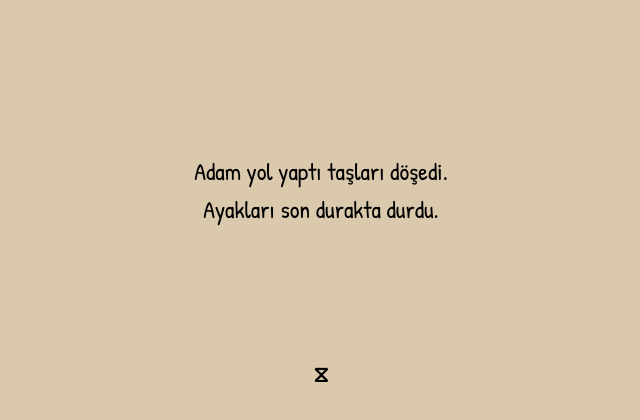
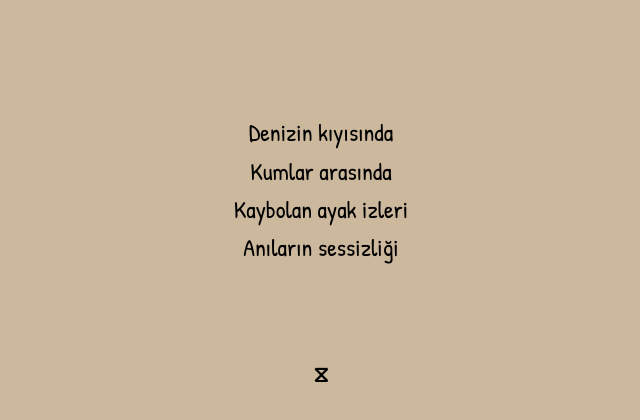
Before and after one commit to deniyoruzbisiler111/mikrohikayesitem, a plain HTML site: page index.html in a window 1280 px wide. Both pictures are taken after a click on the button 640 px from the left and 375 px from the top of the page. Shown: the whole page, without its empty margins (319-959 px from the left). Drawn offline with Linux system fonts and the light colour scheme.

Commit message:
Update index.html

```diff
--- a/index.html
+++ b/index.html
@@ -10,7 +10,7 @@
 
     <style>
         body {
-            background-color: #d6c6ab;
+            background-color: #c4b497;
             margin: 0;
             padding: 0;
             font-family: 'Patrick Hand', cursive;
@@ -60,6 +60,9 @@
         }
         #poem-button:hover { opacity: 0.8; transform: scale(1.1); }
         #poem-button:disabled { opacity: 0.5; pointer-events: none; }
+        #poem-button.pulse {
+            animation: pulse 2s infinite;
+        }
         .hourglass {
             display: block;
             width: 100%;
@@ -76,6 +79,11 @@
         }
         .spin { animation: spin 1s linear 2; }
         @keyframes spin { from { transform: rotate(0deg); } to { transform: rotate(360deg); } }
+        @keyframes pulse {
+            0% { opacity: 1; }
+            50% { opacity: 0.5; }
+            100% { opacity: 1; }
+        }
         @media screen and (max-width: 400px) {
             #poem-container { padding: 10px 3%; height: 55vh; }
             #poem-button { width: 15vw; height: 15vw; }
@@ -96,22 +104,25 @@
         const hourglass = document.querySelector('.hourglass');
         const body = document.body;
 
-        const originalColor = "#d6c6ab";
+        const originalColor = "#c4b497";
+        let hasClickedBefore = false;
 
-        let allFiles = [];
-        let fileOrder = [];
-        let currentFileIndex = 0;
-        let poemsInFile = [];
+        // Test şiirleri - sadece test için
+        const testPoems = [
+            "Gökyüzünde yıldızlar dans ediyor\nGeceyle sarmaş dolaş\nRüzgar fısıldıyor kulağıma\nEski şarkıları",
+
+            "Denizin kıyısında\nKumlar arasında\nKaybolan ayak izleri\nAnıların sessizliği",
+
+            "Bahçede açan güller\nKırmızı, beyaz, sarı\nKokuları yayılıyor\nRuhuma dokunan\nBir bahar melodisi",
+
+            "Yağmur damlaları\nPencerede yarış yapıyor\nHer biri farklı bir hikaye\nSöylüyor sessizce",
+
+            "Kitap sayfaları\nZamanın ötesine götürür\nKelimeler uçuşur havada\nHayal kurduran\nSihirli dünyalar"
+        ];
+
         let currentPoemIndex = 0;
 
         function sleep(ms) { return new Promise(r => setTimeout(r, ms)); }
-        function shuffle(array) {
-            for (let i = array.length - 1; i > 0; i--) {
-                const j = Math.floor(Math.random() * (i + 1));
-                [array[i], array[j]] = [array[j], array[i]];
-            }
-            return array;
-        }
 
         function adjustFontSize(text) {
             const maxFontSize = 24, minFontSize = 10;
@@ -150,43 +161,19 @@
 
         function randomSandColor() {
             const palette = [
-                [240, 228, 215],[230, 194, 122],[245, 222, 179],
-                [238, 203, 139],[250, 214, 137],[223, 182, 104]
+                [196, 180, 151], [186, 167, 129], [206, 189, 163],
+                [176, 160, 139], [216, 199, 171], [166, 150, 119]
             ];
             const base = palette[Math.floor(Math.random() * palette.length)];
-            const variation = 15;
-            const r = Math.min(255, Math.max(180, base[0] + (Math.random() * variation * 2 - variation)));
-            const g = Math.min(255, Math.max(150, base[1] + (Math.random() * variation * 2 - variation)));
+            const variation = 10;
+            const r = Math.min(255, Math.max(140, base[0] + (Math.random() * variation * 2 - variation)));
+            const g = Math.min(255, Math.max(120, base[1] + (Math.random() * variation * 2 - variation)));
             const b = Math.min(255, Math.max(100, base[2] + (Math.random() * variation * 2 - variation)));
             return `rgb(${Math.round(r)}, ${Math.round(g)}, ${Math.round(b)})`;
         }
 
-        async function loadIndex() {
-            const res = await fetch("poems/index.json");
-            allFiles = await res.json();
-            resetFileOrder();
-            await loadNextFile();
-            showPoem();
-        }
-        function resetFileOrder() {
-            fileOrder = shuffle([...allFiles]);
-            currentFileIndex = 0;
-        }
-        async function loadNextFile() {
-            if (currentFileIndex >= fileOrder.length) resetFileOrder();
-            const fileName = fileOrder[currentFileIndex];
-            const res = await fetch("poems/" + fileName);
-            const data = await res.json();
-            poemsInFile = shuffle(data.poems);
-            currentPoemIndex = 0;
-            currentFileIndex++;
-        }
         function showPoem() {
-            if (currentPoemIndex >= poemsInFile.length) {
-                loadNextFile().then(showPoem);
-                return;
-            }
-            const poemText = poemsInFile[currentPoemIndex];
+            const poemText = testPoems[currentPoemIndex % testPoems.length];
             adjustFontSize(poemText);
             poemEl.innerText = poemText;
             setTimeout(() => poemEl.classList.add("visible"), 100);
@@ -195,18 +182,31 @@
         btn.addEventListener("click", async () => {
             if (btn.disabled) return;
             btn.disabled = true;
+
+            // İlk tıklamada pulse animasyonunu kaldır
+            if (!hasClickedBefore) {
+                btn.classList.remove("pulse");
+                hasClickedBefore = true;
+            }
+
             hourglass.classList.add("spin");
-            body.style.backgroundColor = randomSandColor();
+            const newColor = randomSandColor();
+            body.style.backgroundColor = newColor;
             poemEl.classList.remove("visible");
             await sleep(2000);
             currentPoemIndex++;
             showPoem();
+            await sleep(500); // Şiir görünür olduktan sonra biraz bekle
             body.style.backgroundColor = originalColor;
             btn.disabled = false;
             hourglass.classList.remove("spin");
         });
 
-        window.onload = () => { loadIndex(); };
+        window.onload = () => {
+            // İlk pulse animasyonunu başlat
+            btn.classList.add("pulse");
+            showPoem();
+        };
     </script>
 </body>
 </html>
```
